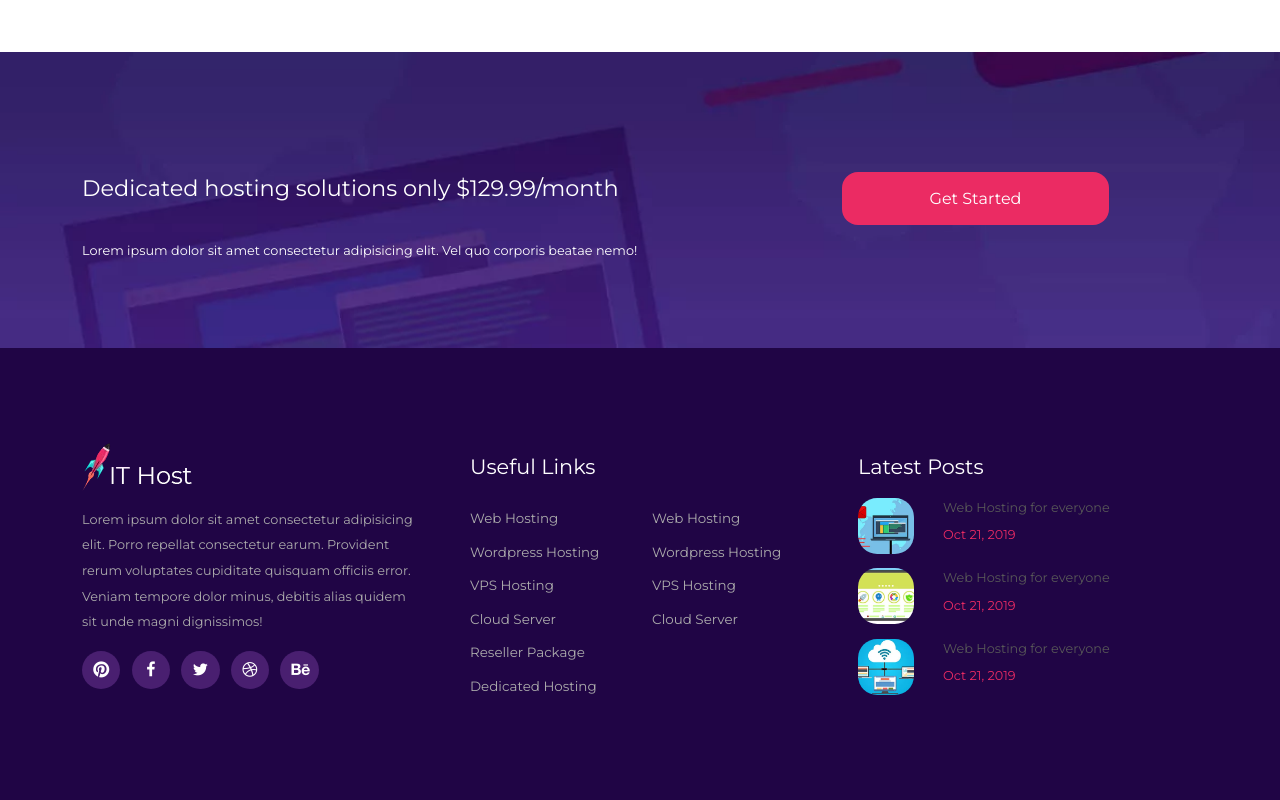
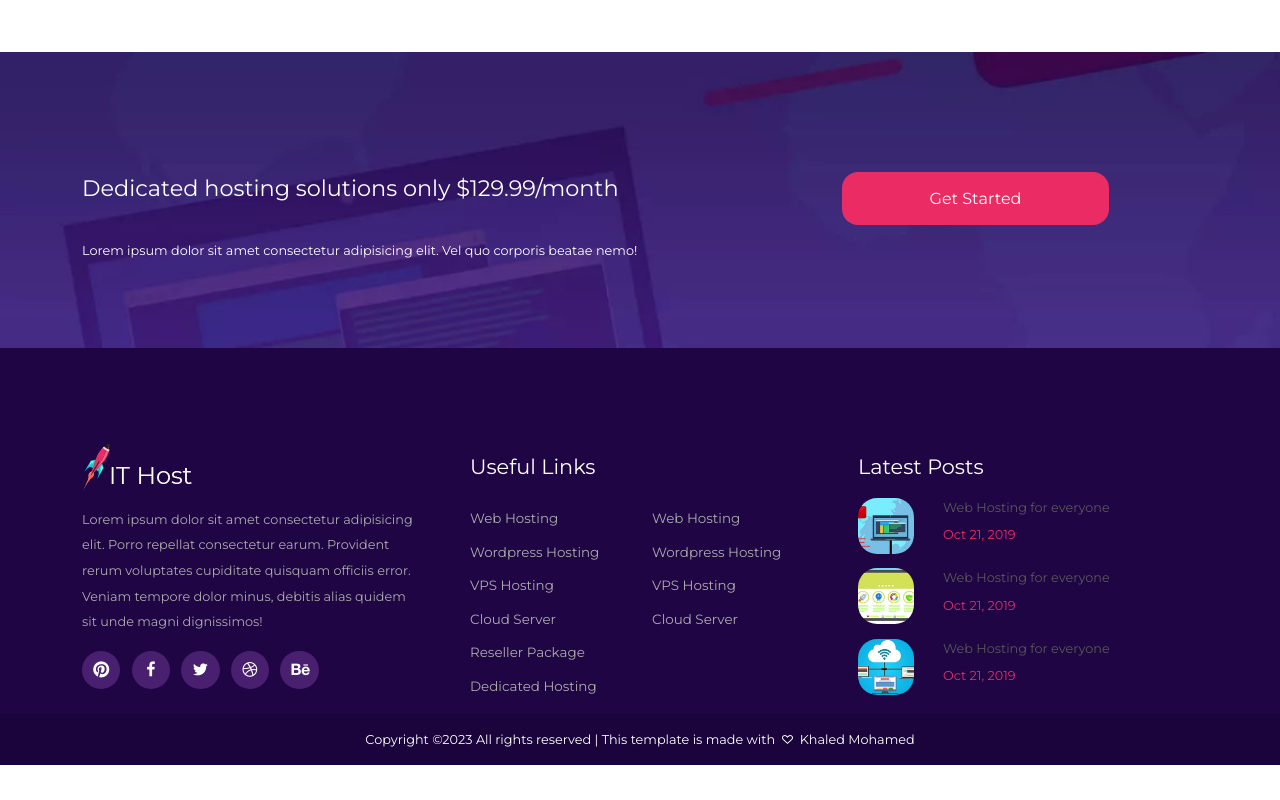
Before and after one commit to krypton225/IT-Host, a React (Create React App) app: page / in a window 1280 px wide. Shown: the part 3574-4374 px from the top of the page. After the commit the page ends 4339 px from the top, so only its background shows below. Built offline with nearby package versions, Linux system fonts and the light colour scheme.

Commit message:
UPD Footer component with Copyright component

```diff
--- a/src/components/Footer/Footer.tsx
+++ b/src/components/Footer/Footer.tsx
@@ -2,9 +2,11 @@ import FirstColumn from "./FirstColumn/FirstColumn";
 import SecondColumn from "./SecondColumn/SecondColumn";
 import ThirdColumn from "./ThirdColumn/ThirdColumn";
 
+import Copyright from "./Copyright/Copyright";
+
 const Footer = () => {
     return (
-        <footer style={{ paddingBlock: "5.4rem", backgroundColor: "var(--bg-tolopea-color)" }}>
+        <footer style={{ paddingTop: "5.4rem", backgroundColor: "var(--bg-tolopea-color)" }}>
             <div className="container">
                 <div className="row g-5">
                     <FirstColumn />
@@ -14,6 +16,8 @@ const Footer = () => {
                     <ThirdColumn />
                 </div>
             </div>
+
+            <Copyright />
         </footer>
     );
 };
```
